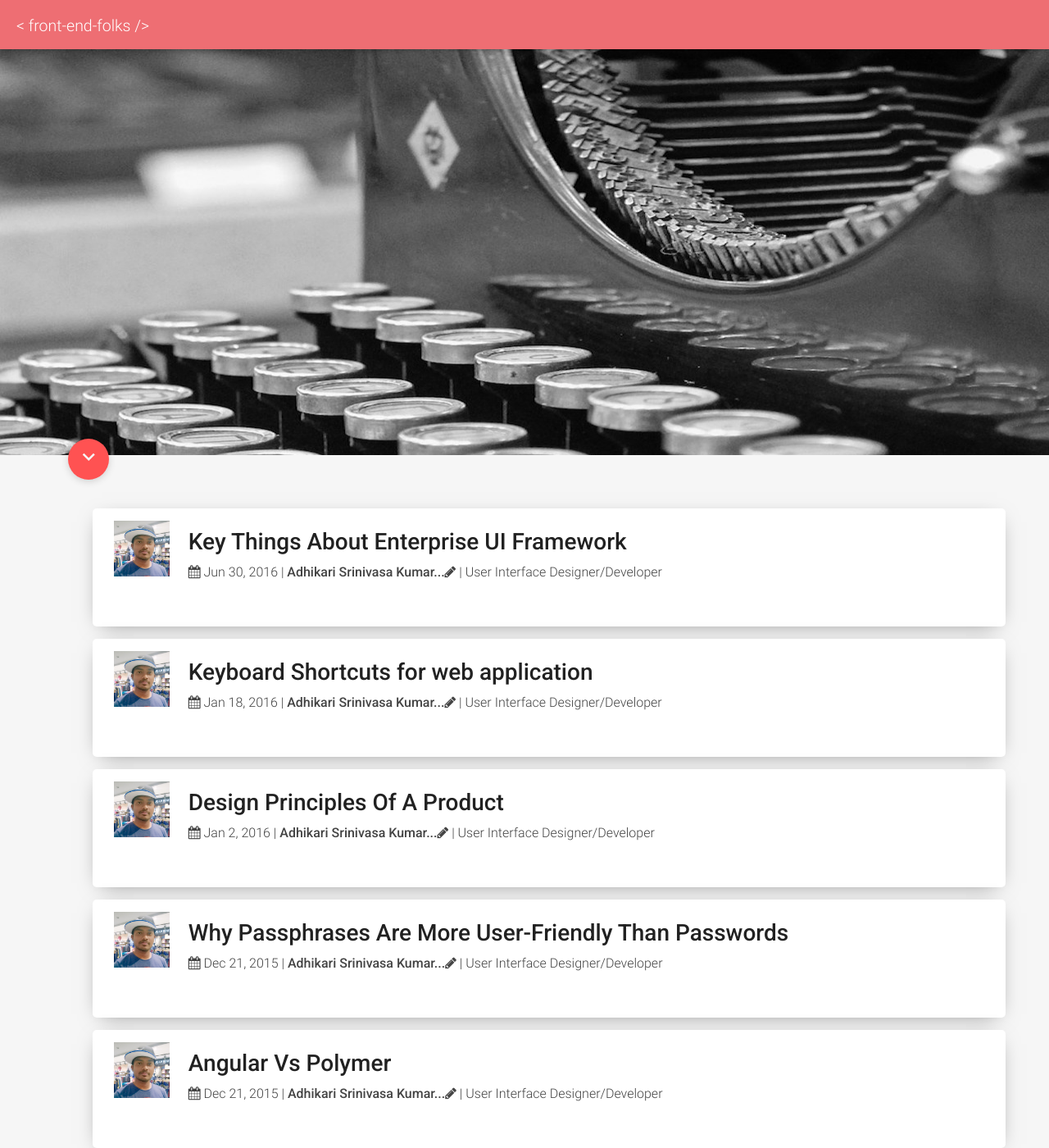
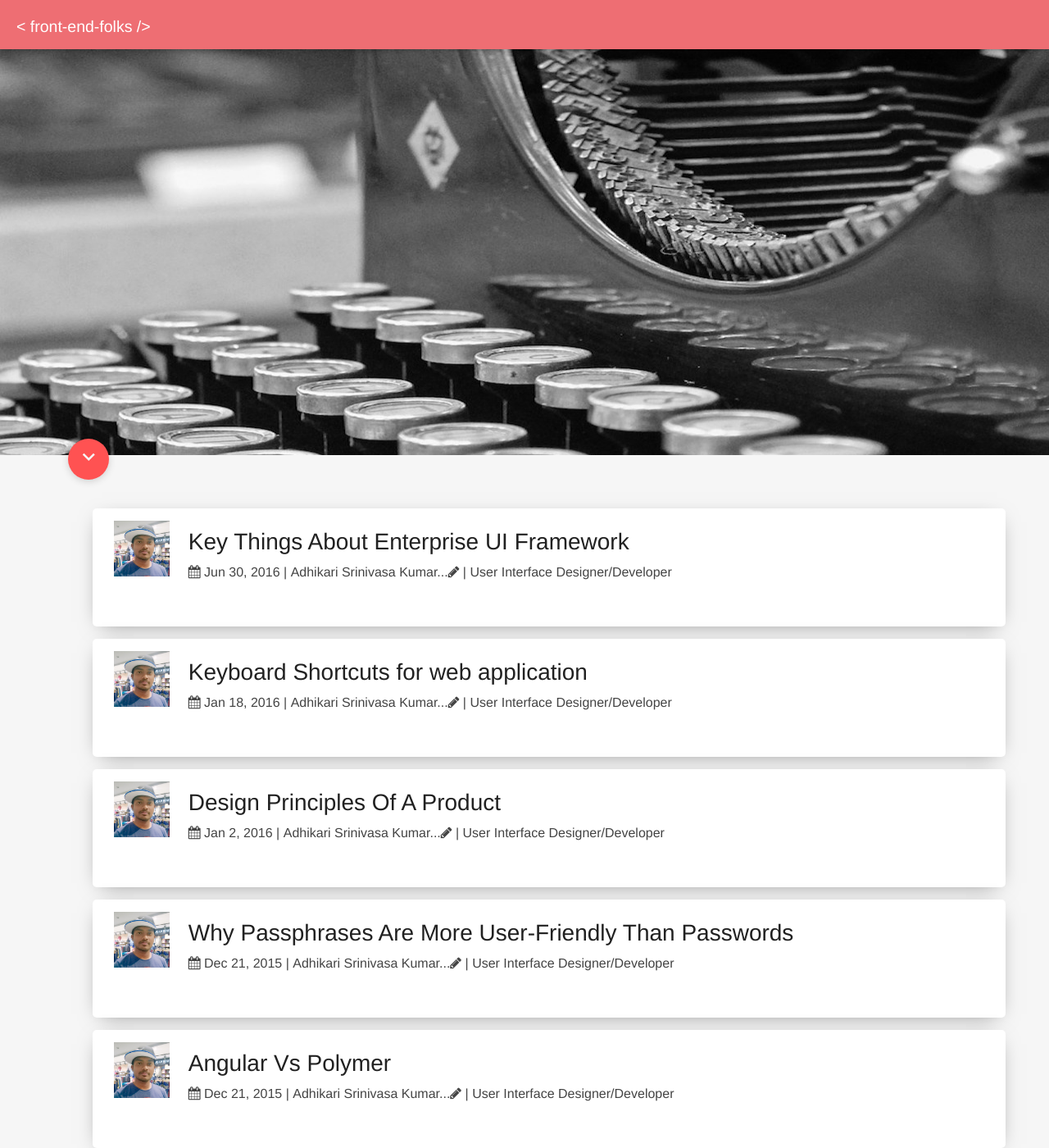
Before and after one commit to frontendfolks/frontendfolks.github.io, a Jekyll site: the page built from index.html, in a window 1280 px wide and 1400 px high. Shown: the whole window at 82% size. Built offline with Jekyll 4.4.1, drawn with Linux system fonts in a browser that asks for light colours; nearby versions of some CDN libraries; some web fonts are replaced.

Commit message:
Update main.scss
removed old fonts

```diff
--- a/_assets/css/main.scss
+++ b/_assets/css/main.scss
@@ -7,10 +7,10 @@
 * Variables
 */
 
-@import url(http://fonts.googleapis.com/css?family=Roboto:400,300,500,400italic,500italic);
+
 @import url(http://fonts.googleapis.com/css?family=Inconsolata:400,700);
 
-$base-font-family: Roboto, Helvetica Neue, sans-serif;
+$base-font-family: Helvetica Neue, sans-serif;
 $code-font: Inconsolata, monospace;
 $base-font-size:   16px;
 $small-font-size:  $base-font-size * 0.875;
```
